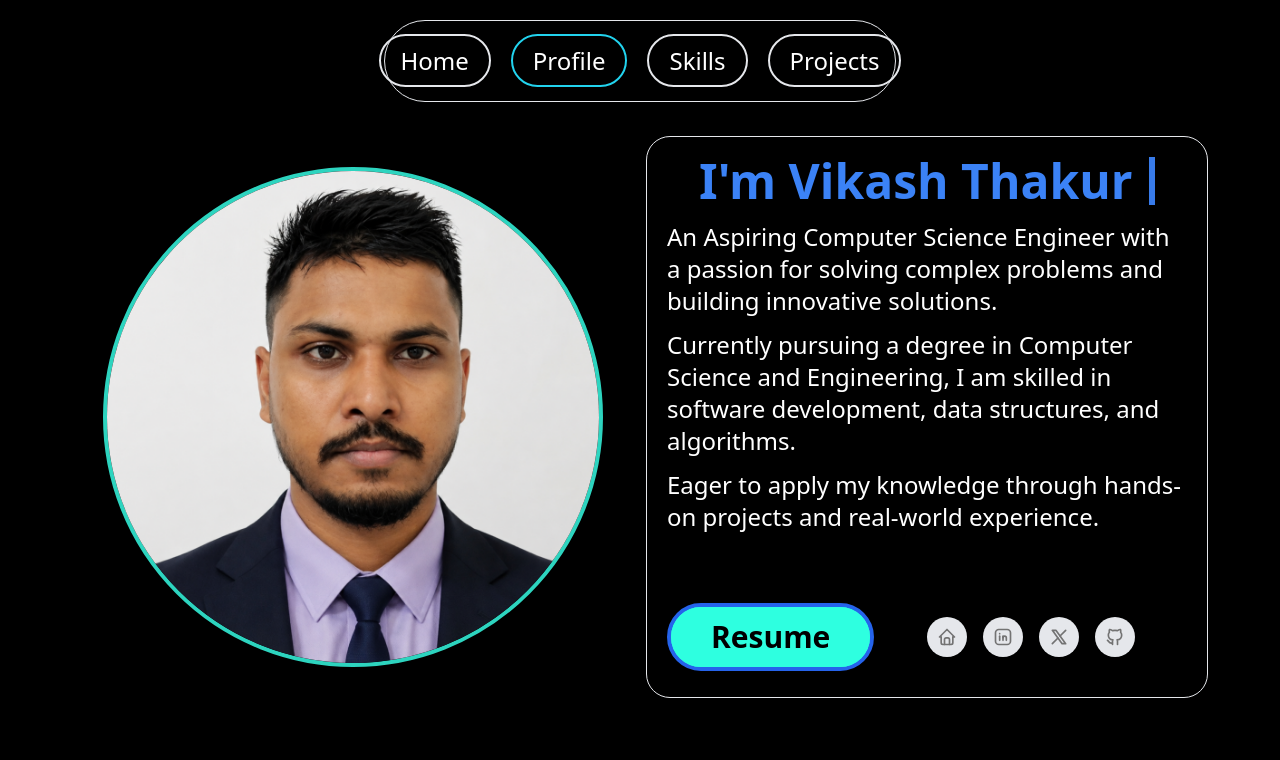
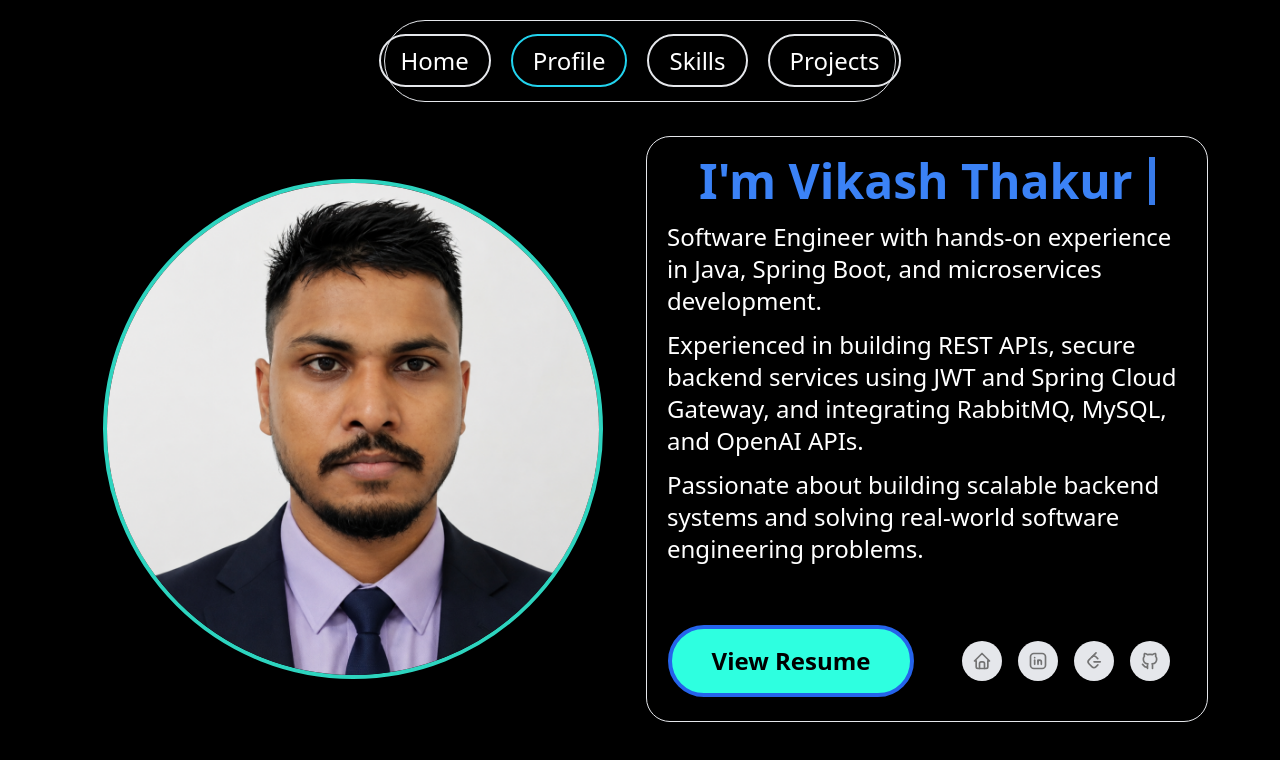
Before and after one commit to Vikash-thak12/MyPortfolio, a Next.js app: page /profile in a window 1280 px wide. Shown: the top 760 px of the page. Built offline with nearby package versions, Linux system fonts and the light colour scheme.

Commit message:
Updated: Profile Section

```diff
--- a/app/(routes)/profile/page.tsx
+++ b/app/(routes)/profile/page.tsx
@@ -21,22 +21,29 @@ const ProfilePage = () => {
         <div className='border rounded-3xl px-5'>
           <TypewriterEffectSmoothDemo />
           <span className='lg:text-2xl flex flex-col gap-3 -mt-5 py-2'>
-            <p>An Aspiring Computer Science Engineer with a passion for solving complex problems and building innovative solutions. </p>
-            <p> Currently pursuing a degree in Computer Science and Engineering, I am skilled in software development, data structures, and algorithms.</p>
-            <p>Eager to apply my knowledge through hands-on projects and real-world experience.</p>
-            <div className='flex flex-wrap md:flex-nowrap items-center justify-between lg:mt-10'>
-              <div className='border-4 border-blue-600 rounded-full cursor-pointer text-center mx-auto bg-[#2effe0]'>
+            <p>Software Engineer with hands-on experience in Java, Spring Boot, and microservices development. </p>
+            <p>Experienced in building REST APIs, secure backend services using JWT and Spring Cloud Gateway, and integrating RabbitMQ, MySQL, and OpenAI APIs. </p>
+            <p>Passionate about building scalable backend systems and solving real-world software engineering problems.</p>
+            <div className="flex flex-col sm:flex-row items-center justify-center gap-8 mt-8">
+
+              {/* View Resume Button */}
+              <div className="border-4 border-blue-600 rounded-full bg-[#2effe0]">
                 <a
                   href="/Resume.pdf"
-                  download="Resume.pdf" // This will make the browser download the file
-                  className='border-2 border-none rounded-full cursor-pointer text-center mx-auto bg-[#2effe0] block'
+                  download="Resume.pdf"
+                  className="block"
                 >
-                  <h1 className='py-3 px-10 lg:px-10 text-black font-bold lg:text-3xl'>Resume</h1>
+                  <h1 className="py-4 px-10 text-black font-bold text-2xl whitespace-nowrap">
+                    View Resume
+                  </h1>
                 </a>
               </div>
-              <div className='w-full'>
+
+              {/* Social Links */}
+              <div>
                 <FloatingDockDemo />
               </div>
+
             </div>
           </span>
         </div>
--- a/components/FloatingDockDemo.tsx
+++ b/components/FloatingDockDemo.tsx
@@ -2,8 +2,8 @@ import React from "react";
 import { FloatingDock } from "@/components/ui/floating-dock";
 import {
   IconBrandGithub,
+  IconBrandLeetcode,
   IconBrandLinkedin,
-  IconBrandX,
   IconHome,
 } from "@tabler/icons-react";
 // import Image from "next/image";
@@ -25,11 +25,11 @@ export function FloatingDockDemo() {
       href: "https://www.linkedin.com/in/vikashthak/",
     },
     {
-      title: "Twitter",
+      title: "Leetcode",
       icon: (
-        <IconBrandX className="h-full w-full text-neutral-500 dark:text-neutral-300" />
+        <IconBrandLeetcode className="h-full w-full text-neutral-500 dark:text-neutral-300" />
       ),
-      href: "https://twitter.com/vikashthak52906",
+      href: "https://leetcode.com/u/vikashthak8/",
     },
     {
       title: "GitHub",
```
